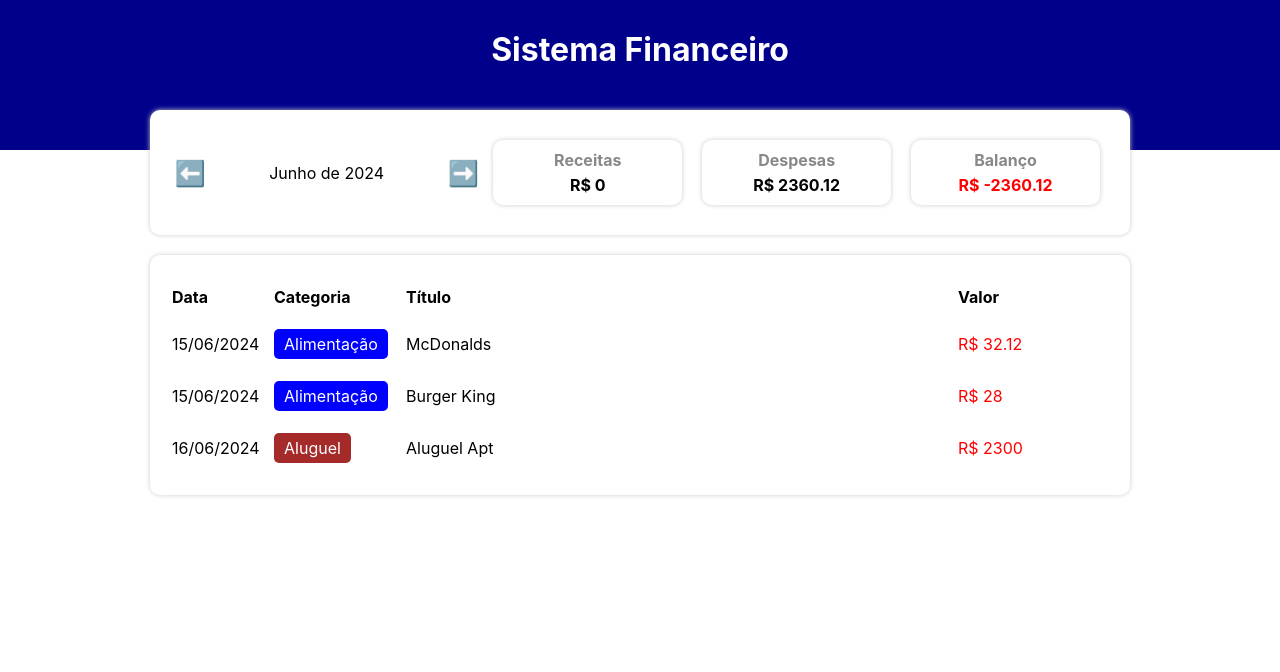
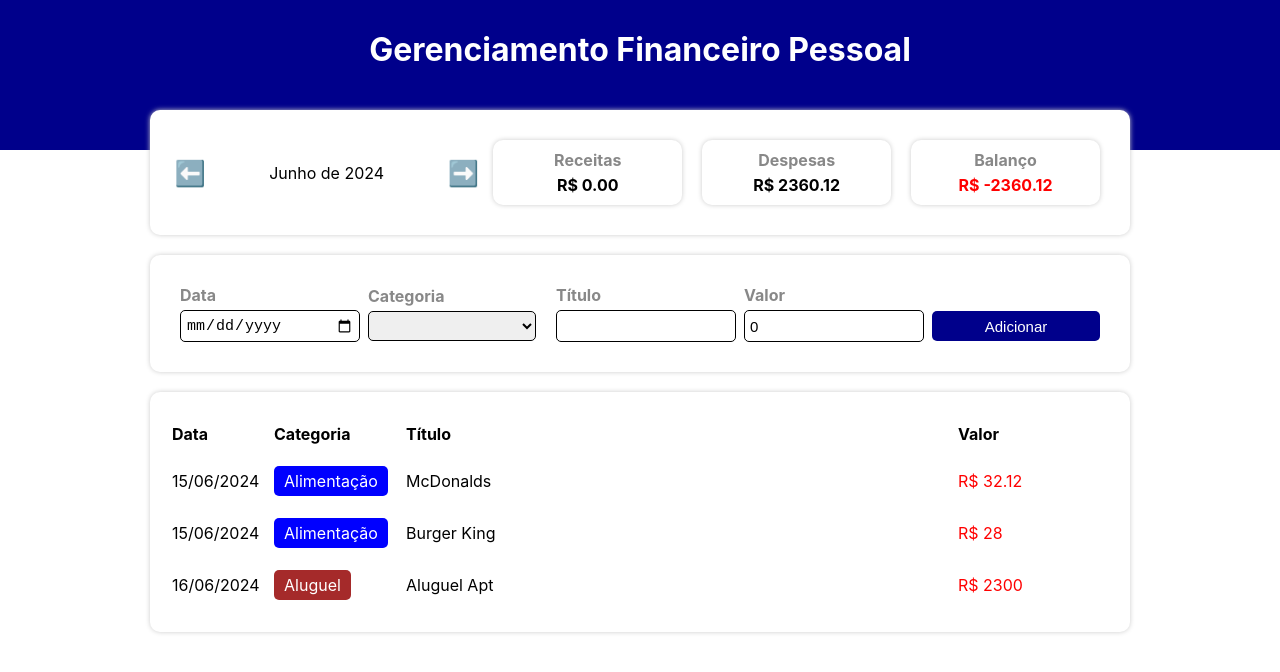
Before and after one commit to marcelokbc/expense-manager, a React (Create React App) app: page / in a window 1280 px wide. Shown: the top 672 px of the page. Built offline with nearby package versions, Linux system fonts and the light colour scheme.

Commit message:
Adding input area and adjusment date

```diff
--- a/src/App.tsx
+++ b/src/App.tsx
@@ -7,6 +7,7 @@
 import { getCurrentMonth, filterListByMonth } from './helpers/dateFilter';
 import { TableArea } from './components/TableArea';
 import { InfoArea } from './components/InfoArea';
+import { InputArea } from './components/InputArea';
 
 const App = () => {
   const [list, setList] = useState(items);
@@ -39,10 +40,16 @@
     setCurrentMonth(newMonth);
   }
 
+  const handleAddItem = (item: Item) => {
+    let newList = [...list];
+    newList.push(item);
+    setList(newList);
+  }
+
   return (
     <C.Container>
       <C.Header>
-        <C.HeaderText>Sistema Financeiro</C.HeaderText>
+        <C.HeaderText>Gerenciamento Financeiro Pessoal</C.HeaderText>
       </C.Header>
       <C.Body>
 
@@ -53,7 +60,7 @@
           expense={expense}
         />
 
-        {/* Área de inserção */}
+        <InputArea onAdd={handleAddItem} />
 
         <TableArea list={filteredList} />
       </C.Body>
--- /dev/null
+++ b/src/components/InputArea/index.tsx
@@ -0,0 +1,86 @@
+import { useState } from 'react';
+import * as C from './styles';
+import { Item } from '../../types/Item';
+
+import { newDateAdjusted } from '../../helpers/dateFilter';
+import { categories } from '../../data/categories';
+
+type Props = {
+    onAdd: (item: Item) => void;
+}
+
+export const InputArea = ({ onAdd }: Props) => {
+    const [dateField, setDateField] = useState('');
+    const [categoryField, setCategoryField] = useState('');
+    const [titleField, setTitleField] = useState('');
+    const [valueField, setValueField] = useState(0);
+
+    let categoryKeys: string[] = Object.keys(categories);
+
+    const handleAddEvent = () => {
+        let errors: string[] = [];
+
+        if(newDateAdjusted(dateField).getTime() === 0) {
+            errors.push('Data inválida!');
+        }
+        if(!categoryKeys.includes(categoryField)) {
+            errors.push('Categoria inválida!');
+        }
+        if(titleField === '') {
+            errors.push('Título vazio!');
+        }
+        if(valueField <= 0) {
+            errors.push('Valor inválido!');
+        }
+        if(errors.length > 0) {
+            alert(errors.join("\n"));
+        } else {
+            onAdd({
+                date: newDateAdjusted(dateField),
+                category: categoryField,
+                title: titleField,
+                value: valueField
+            });
+            clearFields();
+        }
+    }
+
+    const clearFields = () => {
+        setDateField('');
+        setCategoryField('');
+        setTitleField('');
+        setValueField(0);
+    }
+
+    return (
+        <C.Container>
+            <C.InputLabel>
+                <C.InputTitle>Data</C.InputTitle>
+                <C.Input type="date" value={dateField} onChange={e=>setDateField(e.target.value)} />
+            </C.InputLabel>
+            <C.InputLabel>
+                <C.InputTitle>Categoria</C.InputTitle>
+                <C.Input as="select" value={categoryField} onChange={e=>setCategoryField(e.target.value)}>
+                    <>
+                        <option></option>
+                        {categoryKeys.map((key, index) => (
+                            <option key={index} value={key}>{categories[key].title}</option>
+                        ))}
+                    </>
+                </C.Input>
+            </C.InputLabel>
+            <C.InputLabel>
+                <C.InputTitle>Título</C.InputTitle>
+                <C.Input type="text" value={titleField} onChange={e=>setTitleField(e.target.value)} />
+            </C.InputLabel>
+            <C.InputLabel>
+                <C.InputTitle>Valor</C.InputTitle>
+                <C.Input type="number" value={valueField} onChange={e=>setValueField(parseFloat(e.target.value))} />
+            </C.InputLabel>
+            <C.InputLabel>
+                <C.InputTitle>&nbsp;</C.InputTitle>
+                <C.Button onClick={handleAddEvent}>Adicionar</C.Button>
+            </C.InputLabel>
+        </C.Container>
+    );
+}
--- /dev/null
+++ b/src/components/InputArea/styles.ts
@@ -0,0 +1,59 @@
+import styled from "styled-components";
+
+export const Container = styled.div`
+    background-color: #FFF;
+    box-shadow: 0px 0px 5px #CCC;
+    border-radius: 10px;
+    padding: 20px;
+    margin-top: 20px;
+    display: flex;
+    align-items: center;
+`;
+
+export const InputLabel = styled.label`
+    flex: 1;
+    margin: 10px;
+`;
+
+export const InputTitle = styled.div`
+    font-weight: bold;
+    margin-bottom: 5px;
+    color: #888;
+`;
+
+export const Input = styled.input`
+    width: 100%;
+    height: 30px;
+    padding: 0 5px;
+    border: 1px solid #000;
+    border-radius: 5px;
+    outline: 0;
+    font-size: 15px;
+`;
+
+export const Select = styled.select`
+    width: 100%;
+    height: 30px;
+    padding: 0 5px;
+    border: 1px solid #000;
+    border-radius: 5px;
+    outline: 0;
+    font-size: 15px;
+`;
+
+export const Button = styled.button`
+    width: 100%;
+    height: 30px;
+    padding: 0 5px;
+    border: 0;
+    border-radius: 5px;
+    outline: 0;
+    font-size: 15px;
+    background-color: darkblue;
+    color: #FFF;
+    cursor: pointer;
+
+    &:hover {
+        background-color: darkgreen;
+    }
+`;
--- a/src/components/ResumeItem/index.tsx
+++ b/src/components/ResumeItem/index.tsx
@@ -10,7 +10,7 @@
     return (
         <C.Container>
             <C.Title>{title}</C.Title>
-            <C.Info color={color}>R$ {value}</C.Info>
+            <C.Info color={color}>R$ {value.toFixed(2)}</C.Info>
         </C.Container>
     );
 }
--- a/src/data/categories.ts
+++ b/src/data/categories.ts
@@ -4,4 +4,6 @@
     food: { title: 'Alimentação', color: 'blue', expense: true},
     rent: { title: 'Aluguel', color: 'brown', expense: true},
     salary: { title: 'Salário', color: 'green', expense: false},
+    water: { title: 'Sabesp', color: 'gray', expense: true},
+    electricity: { title: 'Eletropaulo', color: 'yellow', expense: true},
 }
--- a/src/helpers/dateFilter.ts
+++ b/src/helpers/dateFilter.ts
@@ -39,3 +39,8 @@
     ];
     return `${months[parseInt(month) - 1]} de ${year}`;
 }
+
+export const newDateAdjusted = (dateField: string) => {
+    let [year, month, day] = dateField.split('-');
+    return new Date(parseInt(year), parseInt(month) - 1, parseInt(day));
+}
```
